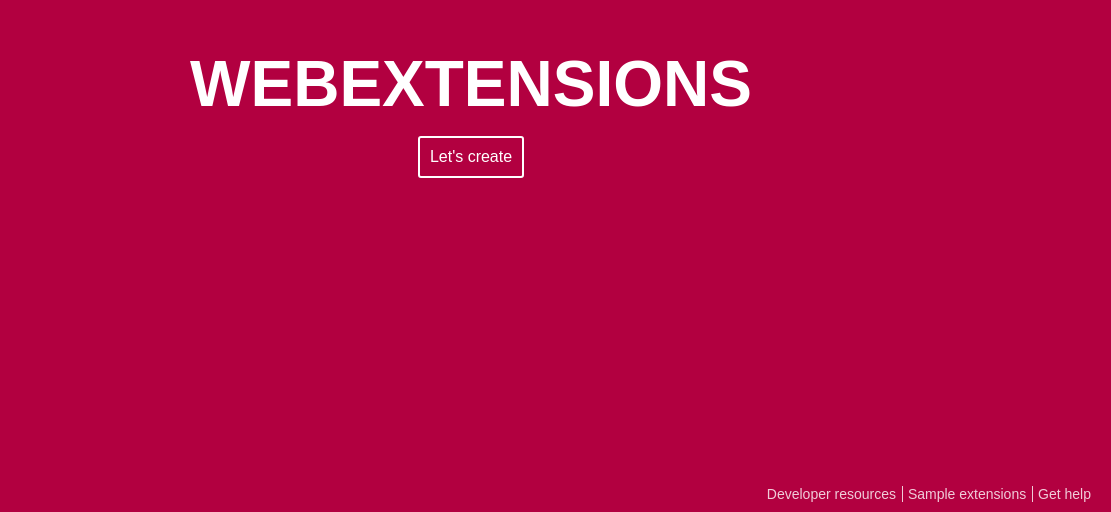
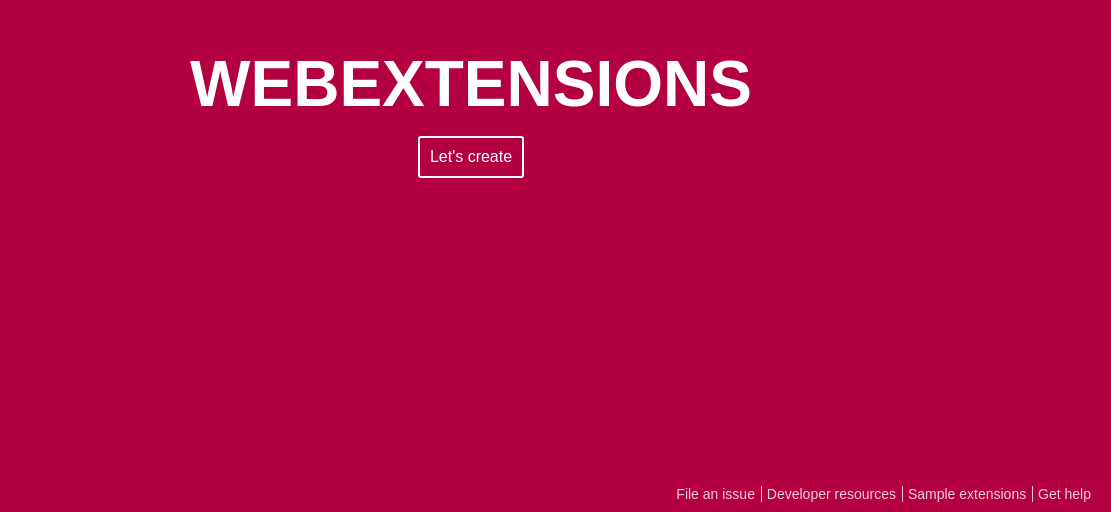
Before and after one commit to web-ext-labs/ui-tool, a website built with webpack: page index.html in a window 1280 px wide. Shown: the part 288-800 px from the top of the page, 169-1280 px from the left. Built offline with nearby package versions, Linux system fonts and the light colour scheme.

Commit message:
adding file an issue link in footer

```diff
--- a/index.html
+++ b/index.html
@@ -88,6 +88,7 @@
     <footer>
         <a href="https://www.mozilla.org" target="_blank" class="logo"><img src="img/logo.svg"></a>
         <nav>
+        <a href="https://github.com/web-ext-labs/ui-tool/issues/new" target="_blank">File an issue</a>
             <a href="https://developer.mozilla.org/en-US/Add-ons/WebExtensions" target="_blank">Developer resources</a>
             <a href="https://github.com/mdn/webextensions-examples" target="_blank">Sample extensions</a>
             <a href="https://developer.mozilla.org/en-US/Add-ons#Contact_us" target="_blank">Get help</a>
```
